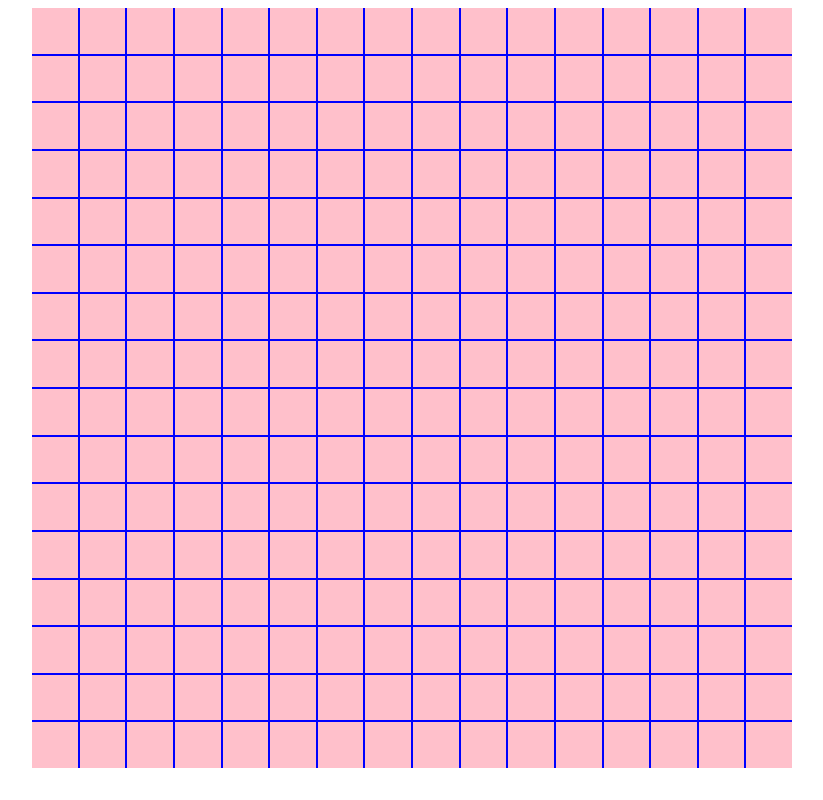
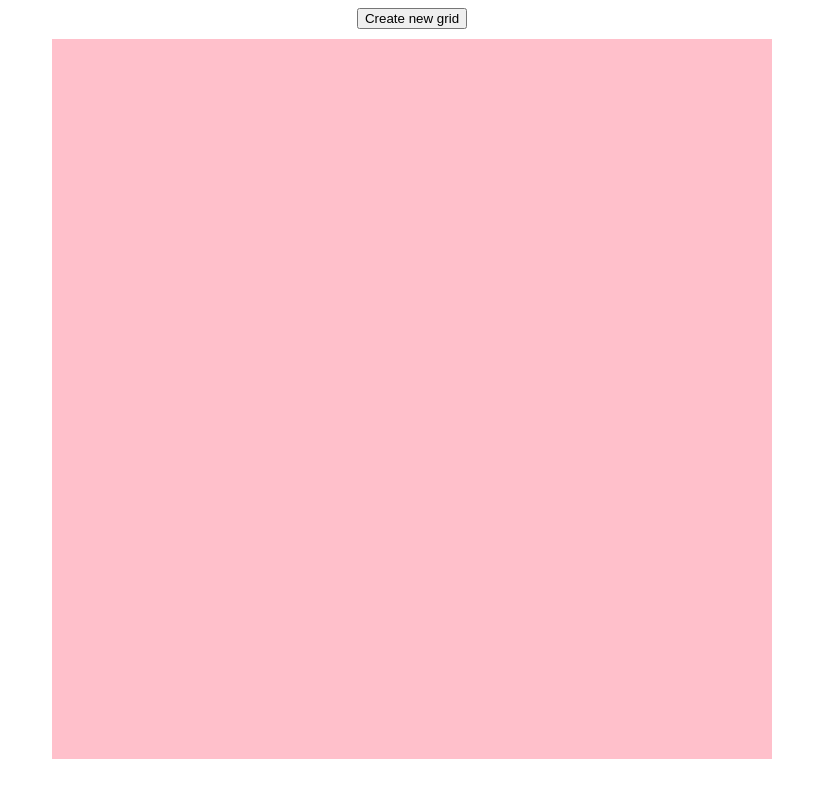
Before and after one commit to kathyqat/etch-a-sketch, a plain HTML site: page index.html in a window 1280 px wide. Shown: the whole page, without its empty margins (228-1051 px from the left). Drawn offline with Linux system fonts and the light colour scheme.

Commit message:
Completed button to reset and change grid size

```diff
--- a/index.html
+++ b/index.html
@@ -7,6 +7,7 @@
 
 
 <body>
+    <button type="button">Create new grid</button>
     <div class="container"></div>
 
     <script src="script.js"></script>
--- a/script.js
+++ b/script.js
@@ -1,16 +1,41 @@
 let container = document.querySelector('.container');
-let i=0;
+let numOfSquares = 16;
 
-do{
-  let div = document.createElement('div');
-  container.appendChild(div);
-  i++;
-} while(i<(16*16));
+function createGrid(numOfSquares){
+  for (let i=0; i<(numOfSquares*numOfSquares); i++){
+    let div = document.createElement('div');
+    div.setAttribute('class', 'square');
+    container.appendChild(div);
+  };
+};
 
-let squares = document.querySelectorAll('div');
+createGrid(numOfSquares);
 
-squares.forEach((div) => {
-  div.addEventListener('mouseover', (e) => {
-    div.classList.add('hover');
+function hoverSquares(){
+  let squares = document.querySelectorAll('.square');
+
+  squares.forEach((div) => {
+    div.addEventListener('mouseover', (e) => {
+      div.classList.add('hover');
+    });
   });
+};
+
+hoverSquares();
+
+let button = document.querySelector('button');
+
+button.addEventListener('click', (e) => {
+  let removedSquares = document.querySelectorAll('.square');
+
+  removedSquares.forEach((div) => {
+    container.removeChild(div);
+  });
+
+  numOfSquares = window.prompt("How many squares should the sides of the new grid be?");
+
+  createGrid(numOfSquares);
+  container.style.gridTemplateRows = `repeat(${numOfSquares}, 1fr)`;
+  container.style.gridTemplateColumns = `repeat(${numOfSquares}, 1fr)`;
+  hoverSquares();
 });
--- a/style.css
+++ b/style.css
@@ -1,20 +1,23 @@
-div{
+button{
+    display: block;
+    margin: auto;
+    margin-bottom: 10px;
+}
+
+.square{
     background-color: pink;
-  }
+}
 
 .hover{
     background-color: black;
 }
 
 .container{
-    width: 95vh;
-    height: 95vh;
-    background-color: blue;
+    width: 90vh;
+    height: 90vh;
     margin: auto;
 
     display: grid;
     grid-template-rows: repeat(16, 1fr);
     grid-template-columns: repeat(16, 1fr);
-    grid-row-gap: 2px;
-    grid-column-gap: 2px;
 }
```
